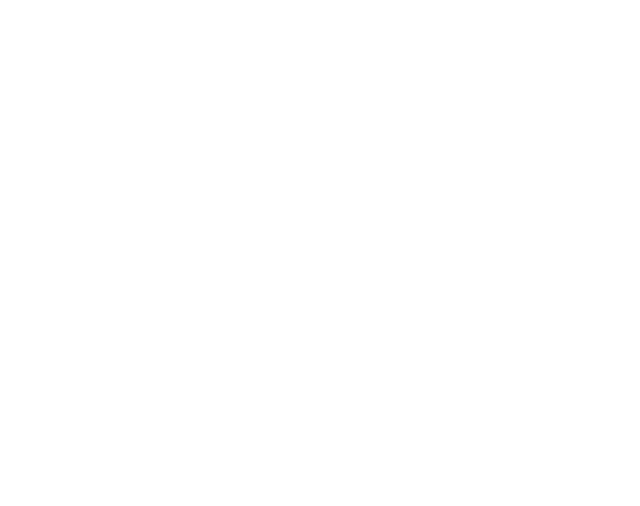
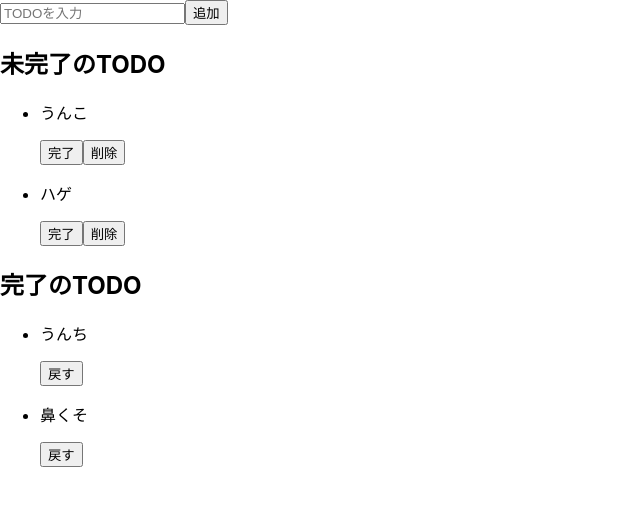
Before and after one commit to k31t4-2/todolist-review, a React (Create React App) app: page / in a window 1280 px wide. Shown: the top 506 px of the page, without its empty margins (0-640 px from the left). Built offline with nearby package versions, Linux system fonts and the light colour scheme.

Commit message:
Done till Delete button

```diff
--- a/src/App.jsx
+++ b/src/App.jsx
@@ -1,8 +1,86 @@
-import React from "react";
+import React,{useState} from "react";
 
 const App = () => {
+
+  const [todo,setTodo] = useState("")
+  const [InCompleteTodos, setInCompleteTodos] = useState([
+    "うんこ",
+    "ハゲ"
+  ])
+  const [CompleteTodos, setCompleteTodos] = useState([
+    "うんち",
+    "鼻くそ"
+  ])
+
+  const ChangeTodoText = (e) => {
+    setTodo(e.target.value)
+  }
+
+  const AddTodo = () => {
+    // inputがブランクでも追加ボタンを押したらタスクが入力されてしまうので以下の文を追加する
+    if (todo === "") return;
+    const NewInCompleteTodo = [...InCompleteTodos, todo]
+    setInCompleteTodos(NewInCompleteTodo)
+    setTodo("")
+  }
+
+  const DeleteTodo = (index) => {
+      const newTodo = [...InCompleteTodos]
+      newTodo.splice(index,1)
+
+      setInCompleteTodos(newTodo)
+    }
+
   return (
     <>
+      {/* 追加セクション */}
+      <section>
+        <div>
+          <input
+            type="text"
+            placeholder="TODOを入力"
+            value={todo}
+            onChange={ChangeTodoText}
+          />
+
+          <button onClick={AddTodo}>追加</button>
+        </div>
+      </section>
+
+      {/* 未完了のTODO */}
+      <section>
+        <h1>未完了のTODO</h1>
+        <ul>
+          {InCompleteTodos.map((todo,index) => {
+            return (
+              <li key={todo}>
+                <div>
+                  <p>{todo}</p>
+                  <button>完了</button>
+                  <button onClick={() => DeleteTodo(index)}>削除</button>
+                </div>
+              </li>
+            );
+          })}
+        </ul>
+      </section>
+
+      {/* 完了のTODO */}
+      <section>
+        <h1>完了のTODO</h1>
+        <ul>
+          {CompleteTodos.map((todo) => {
+            return (
+              <li key={todo}>
+                <div>
+                  <p>{todo}</p>
+                  <button>戻す</button>
+                </div>
+              </li>
+              )
+          })}
+        </ul>
+      </section>
 
     </>
   )
```
